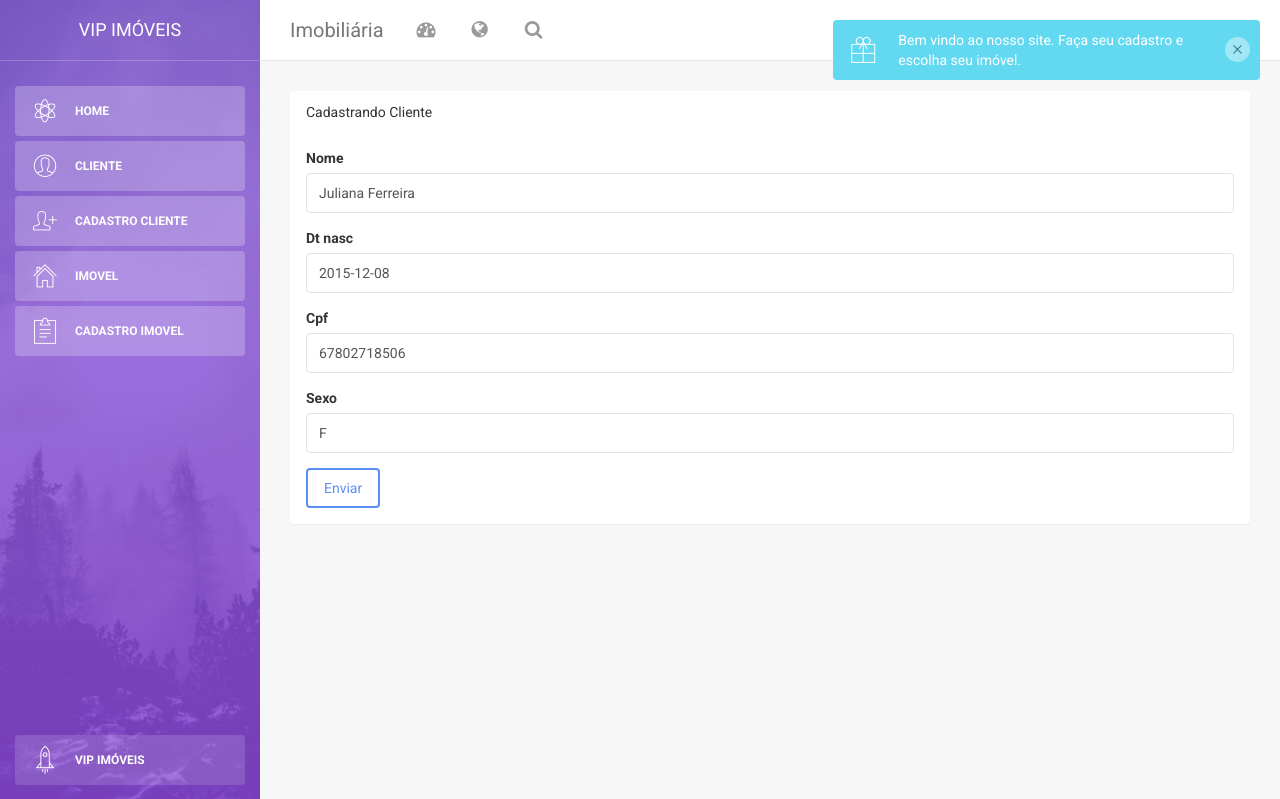
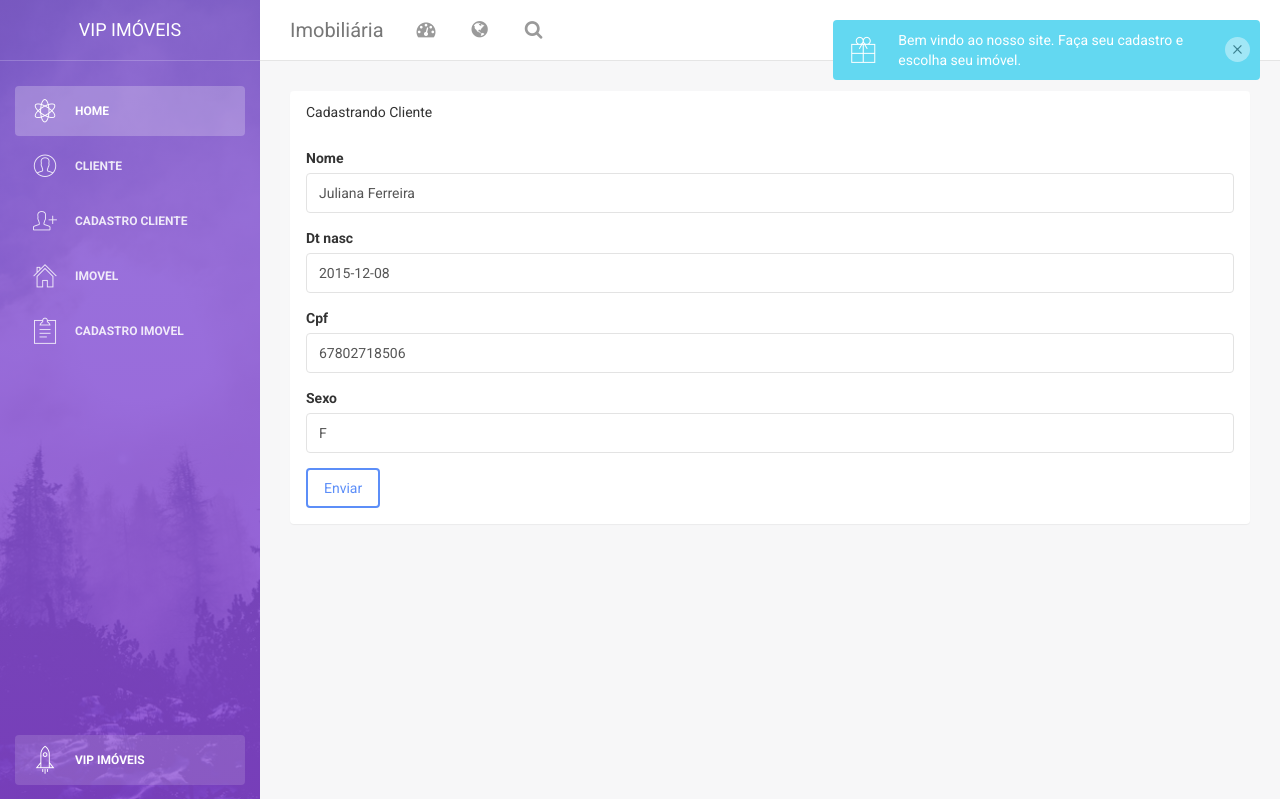
Before and after one commit to Dannyro345/imobiliaria, a Django app: page /imoveis/cliente/1/edit/ in a window 1280 px wide. Shown: the top 799 px of the page. Run offline with Django 3.2, Linux system fonts and the light colour scheme; data comes from the database, SQL or seed files in the repository; some libraries are stand-ins or nearby versions.

Commit message:
Alterando os navbar do templaite base.html.

```diff
--- a/imoveis/templates/base.html
+++ b/imoveis/templates/base.html
@@ -59,25 +59,25 @@
                             <p>Home</p>
                         </a>
                     </li>
-                    <li class="active">
+                    <li class="">
                         <a href="/imoveis/cliente/">
                             <i class="pe-7s-user"></i>
                             <p>Cliente</p>
                         </a>
                     </li>
-                    <li class="active">
+                    <li class="">
                         <a href="/imoveis/cliente/form/">
                             <i class="pe-7s-add-user"></i>
                             <p>Cadastro Cliente</p>
                         </a>
                     </li>
-                    <li class="active">
+                    <li class="">
                         <a href="/imoveis/imovel/">
                             <i class="pe-7s-home"></i>
                             <p>Imovel</p>
                         </a>
                     </li>
-                    <li class="active">
+                    <li class="">
                         <a href="/imoveis/imovel/form/">
                             <i class="pe-7s-note2"></i>
                             <p>Cadastro Imovel</p>
@@ -128,19 +128,6 @@
                                 <a href="/imoveis/">
                                     <i class="fa fa-search"></i>
                                     <p class="hidden-lg hidden-md">Search</p>
-                                </a>
-                            </li>
-                        </ul>
-
-                        <ul class="nav navbar-nav navbar-right">
-                            <li>
-                                <a href="/imoveis/cliente/">
-                                    <p>Cliente</p>
-                                </a>
-                            </li>
-                            <li class="sub-menu">
-                                <a href="/imoveis/imovel/">
-                                    <p>Imovel</p>
                                 </a>
                             </li>
                         </ul>
```
